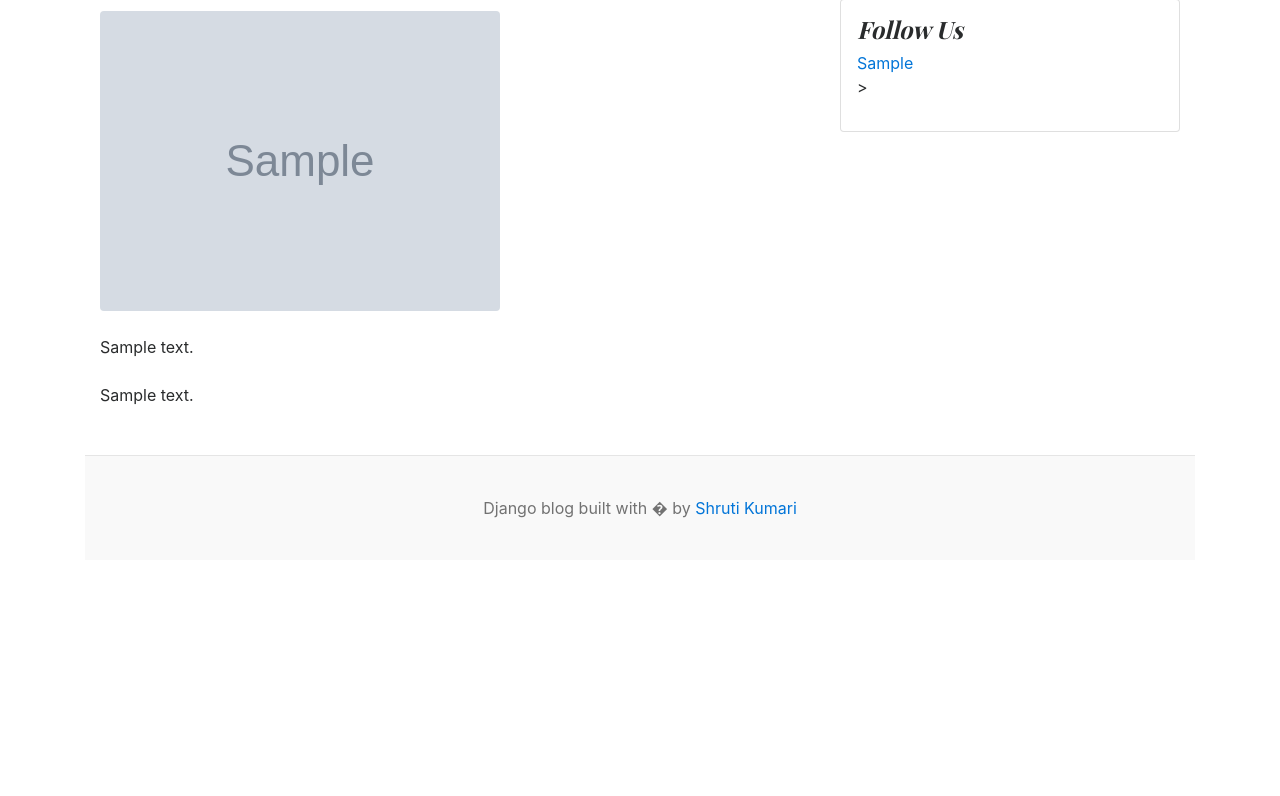
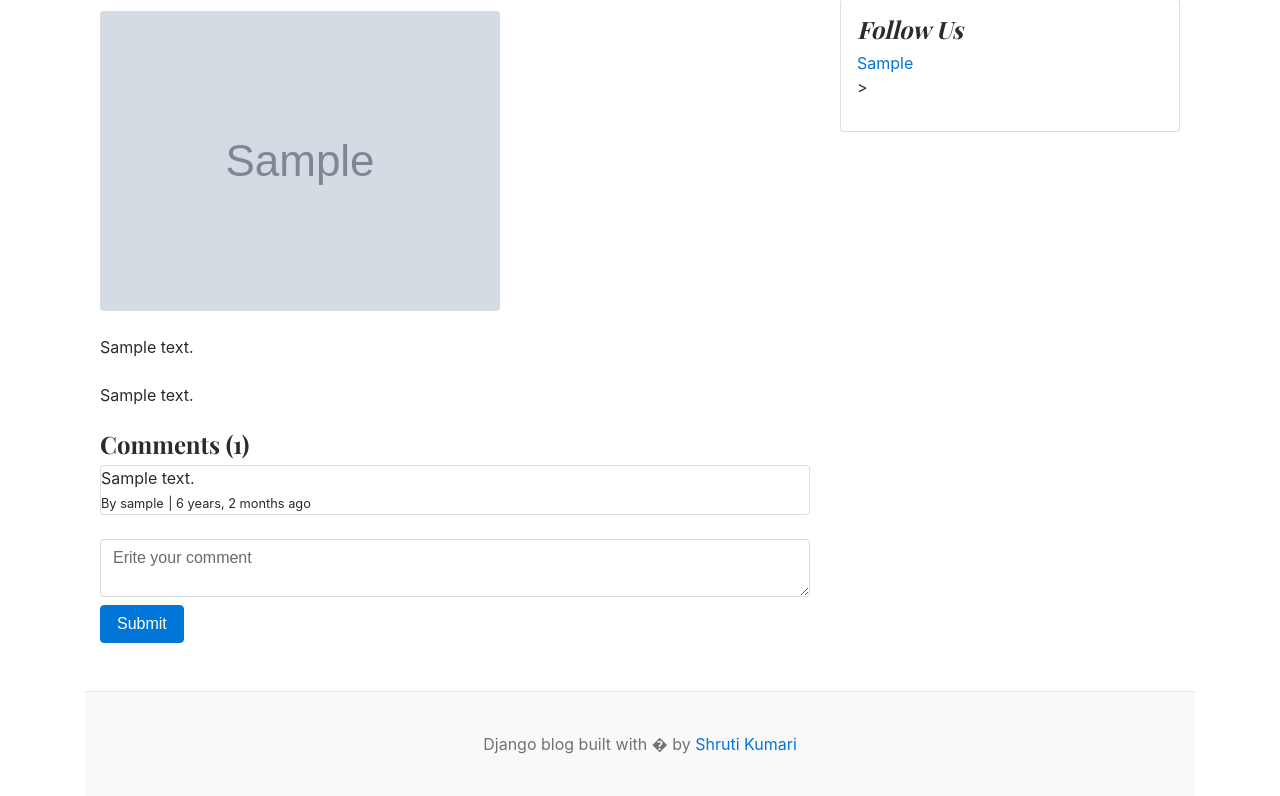
Before and after one commit to Coding-4All-Shruti/Django_blog, a Django app: template templates/blogs.html in a window 1280 px wide. Shown: the part 304-1100 px from the top of the page. Before the commit the page ends 822 px from the top, so only its background shows below. Run offline with Django 5.2, Linux system fonts and the light colour scheme; a user stored in the database is signed in; tables that the repository leaves empty hold one stand-in row (values such as "Sample post"); the template is opened without the code that fills it: values that come from a table or form of the project are taken from there, most other values are stand-ins (such as "Sample title", 1, 10 or a date in 2020); grey boxes marked "Sample" are stand-in pictures.

Commit message:
comment feature

```diff
--- a/blogs/admin.py
+++ b/blogs/admin.py
@@ -1,5 +1,6 @@
 from django.contrib import admin
-from .models import Category, blog
+from .models import Category, blog, Comment
+from django.contrib.auth.models import User
 
 ### prepopulated slug
 
@@ -19,3 +20,5 @@ class BlogAdmin(admin.ModelAdmin):
 admin.site.register(Category)
 
 admin.site.register(blog, BlogAdmin)
+
+admin.site.register(Comment)
--- a/blogs/models.py
+++ b/blogs/models.py
@@ -40,3 +40,18 @@ class blog(models.Model):
 
     def __str__(self):
         return self.title
+
+
+
+
+
+class Comment(models.Model):
+    user = models.ForeignKey(User, on_delete=models.CASCADE)
+    blog = models.ForeignKey(blog, on_delete=models.CASCADE)
+    comment = models.TextField(max_length=250)
+    created_at = models.DateTimeField(auto_now_add=True, null=True)
+
+
+
+    def __str__(self):
+        return self.comment
--- a/templates/blogs.html
+++ b/templates/blogs.html
@@ -24,6 +24,35 @@
                 <section class="mb-5">
                     <p class="fs-5 mb-4">{{ single_blog.short_description }}</p>
                     <p class="fs-5 mb-4">{{ single_blog.blog_body }}</p>
+                    <h4>Comments ({{ comment_count }})</h4>
+                    {% if comments %}
+                    {% for comment in comments %}
+                    <div class="card mt-1">
+                        <div class="card-body">
+                            <p class="card-text mb-0">{{ comment }}</p>
+                            <span>
+                                <small>By {{ comment.user }}</small>
+                                <small>| {{ comment.created_at |timesince}} ago</small>
+                            </span>
+                        </div>
+                    </div>
+                    {% endfor %}
+                    {% endif %}
+                    <br>
+                    <div class="from-group">
+                        {% if user.is_authenticated %}
+                        <form action="" method="POST">
+                            {% csrf_token %}
+                            <div class="form-group">
+                                <textarea name="comment" class="form-control" placeholder="Erite your comment"></textarea>
+                                <input type="submit" value="Submit" class="btn btn-primary mt-2">
+                            </div>
+                        </form>
+                        {% else %}
+                        <p>Please <span><a href="{% url 'login' %}">Login</a></span> to Write a Coment!</p>
+                        {% endif %}
+                    </div>
+
                     </section>
             </article>
         </div>
```
Also changed, not shown: blogs/views.py (+19 -3 lines), blogs/migrations/0009_comment.py (added), blogs/migrations/0010_rename_comment_comment_comment.py (added), blogs/migrations/0011_comment_created_at.py (added).
